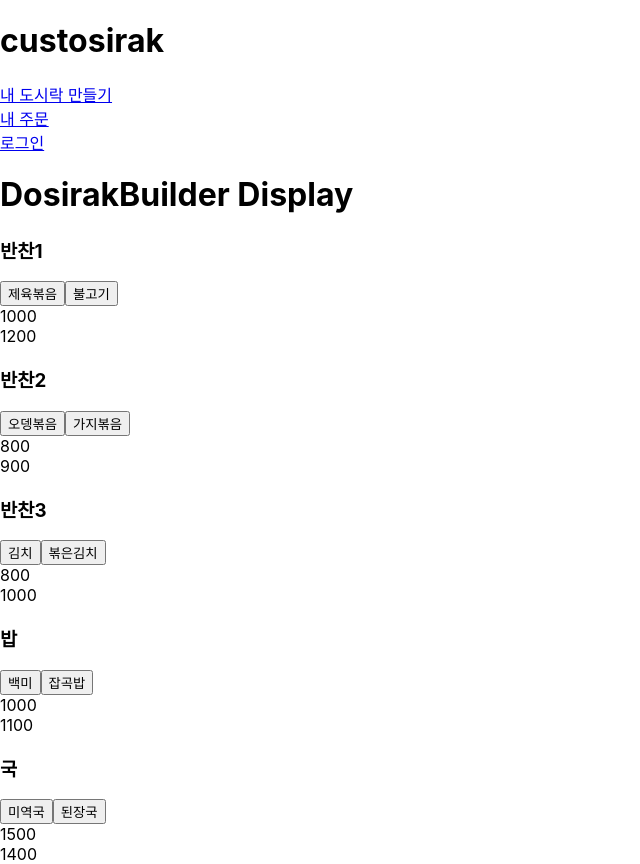
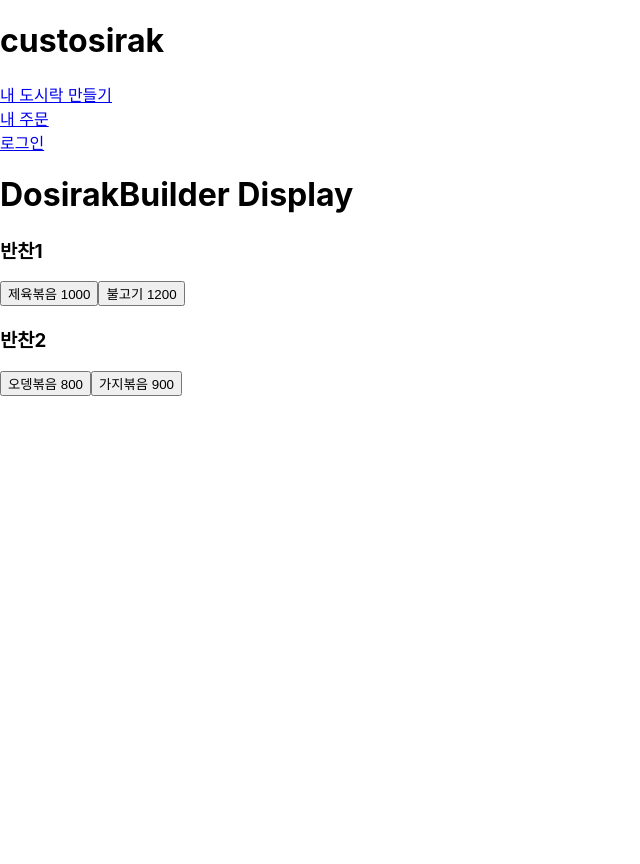
Before and after one commit to VivonneBay404/custosirak, a React app: page / in a window 1280 px wide. Shown: the whole page, without its empty margins (0-640 px from the left). After the commit the page ends 800 px from the top, so only its background shows below. Built offline with nearby package versions, Linux system fonts and the light colour scheme.

Commit message:
key-solution branch

```diff
--- a/src/containers/DosirakBuilder/BuildControls/BuildControl/BuildControl.js
+++ b/src/containers/DosirakBuilder/BuildControls/BuildControl/BuildControl.js
@@ -3,23 +3,16 @@ import classes from './BuildControl.css'
 
 const BuildControl =(props) => {
     console.log(props)
-    const updatedItems = props.items.map((item)=> {
+    const btns =props.btnArr.map((e)=>{
         return (
-            <button key={item.section}>{item}</button>
-        )
-    })
-    const updatedPrice = props.prices.map((price)=> {
-        return (
-            <div className={classes.Price} >
-            {price}
-            </div>
+            <button key={e.name}>{e.name} {e.price}</button>
         )
     })
     return (
         <div>
             <h3>{props.section}</h3>
-            <div className={classes.Button}>{updatedItems}</div>
-            <div className={classes.Price}>{updatedPrice}</div>
+            <div className={classes.Button}>{btns}</div>
+
 
         </div>
     )
--- a/src/containers/DosirakBuilder/BuildControls/BuildControls.js
+++ b/src/containers/DosirakBuilder/BuildControls/BuildControls.js
@@ -2,66 +2,31 @@ import React from 'react';
 import BuildControl from '../BuildControls/BuildControl/BuildControl'
 
 const BuildControls = (props) => {
-    const items = {
-        반찬1 : {
-            제육볶음: {
-                price: 1000
-            },
-            불고기: {
-                price: 1200
-            }
+    const items = [
+        {반찬1 : [
+                {name: '제육볶음',price: 1000},
+                {name: '불고기',price: 1200}
+            ]
         },
-        반찬2 : {
-            오뎅볶음: {
-                price: 800
-            },
-            가지볶음: {
-                price: 900
-            }
-        },
-        반찬3 : {
-            김치: {
-                price: 800
-            },
-            볶은김치: {
-                price: 1000
-            }
-        },
-        밥 : {
-            백미: {
-                price: 1000
-            },
-            잡곡밥: {
-                price: 1100
-            }
-        },
-        국 : {
-            미역국: {
-                price: 1500
-            },
-            된장국: {
-                price: 1400
-            }
+
+        {반찬2 : [
+                {name: '오뎅볶음',price: 800},
+                {name: '가지볶음',price: 900}
+            ]
         }
+    ]
 
-    }
-       let itemArray = [];
-       for(let key in items){
-            itemArray.push({
-               key : key,
-               item : Object.keys(items[key]),
-               price :Object.values(items[key]).map((i)=>{
-                    return i.price
-               })}
-            )
-           };
+    const buildControls = items.map((section,index)=> {
+       const sectionName = Object.keys(section);
+        return (
+        <BuildControl
+            key={sectionName}
+            section={sectionName}
+            btnArr={section[sectionName]}/>
+        )
+    })
 
-       console.log(itemArray)
-       const buildControls = itemArray.map((i)=>{
-            return(
-                <BuildControl key = {i.key} section ={i.key} items ={i.item} prices ={i.price}/>
-            )
-       })
+
 
     return buildControls
 }
```
